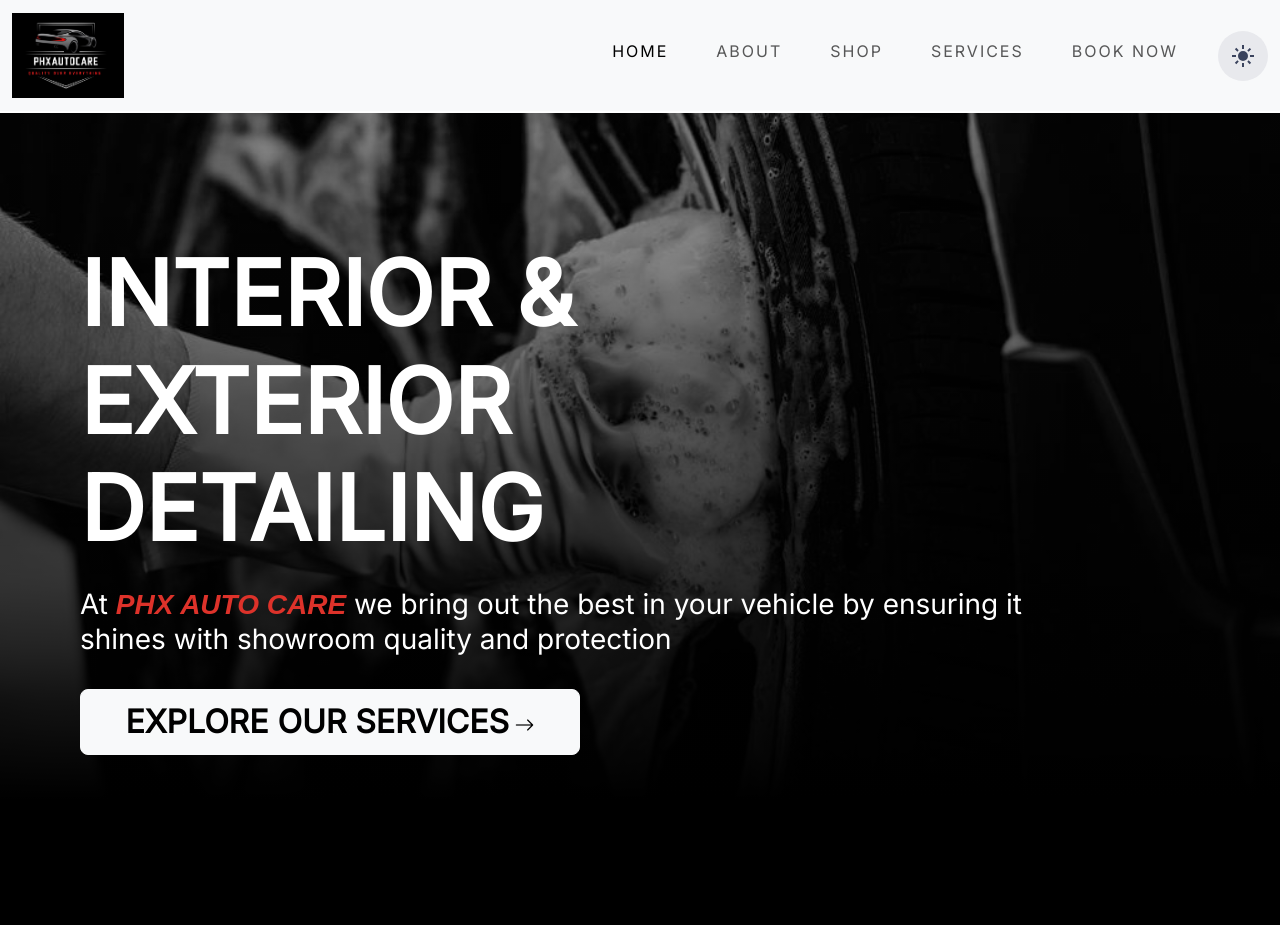
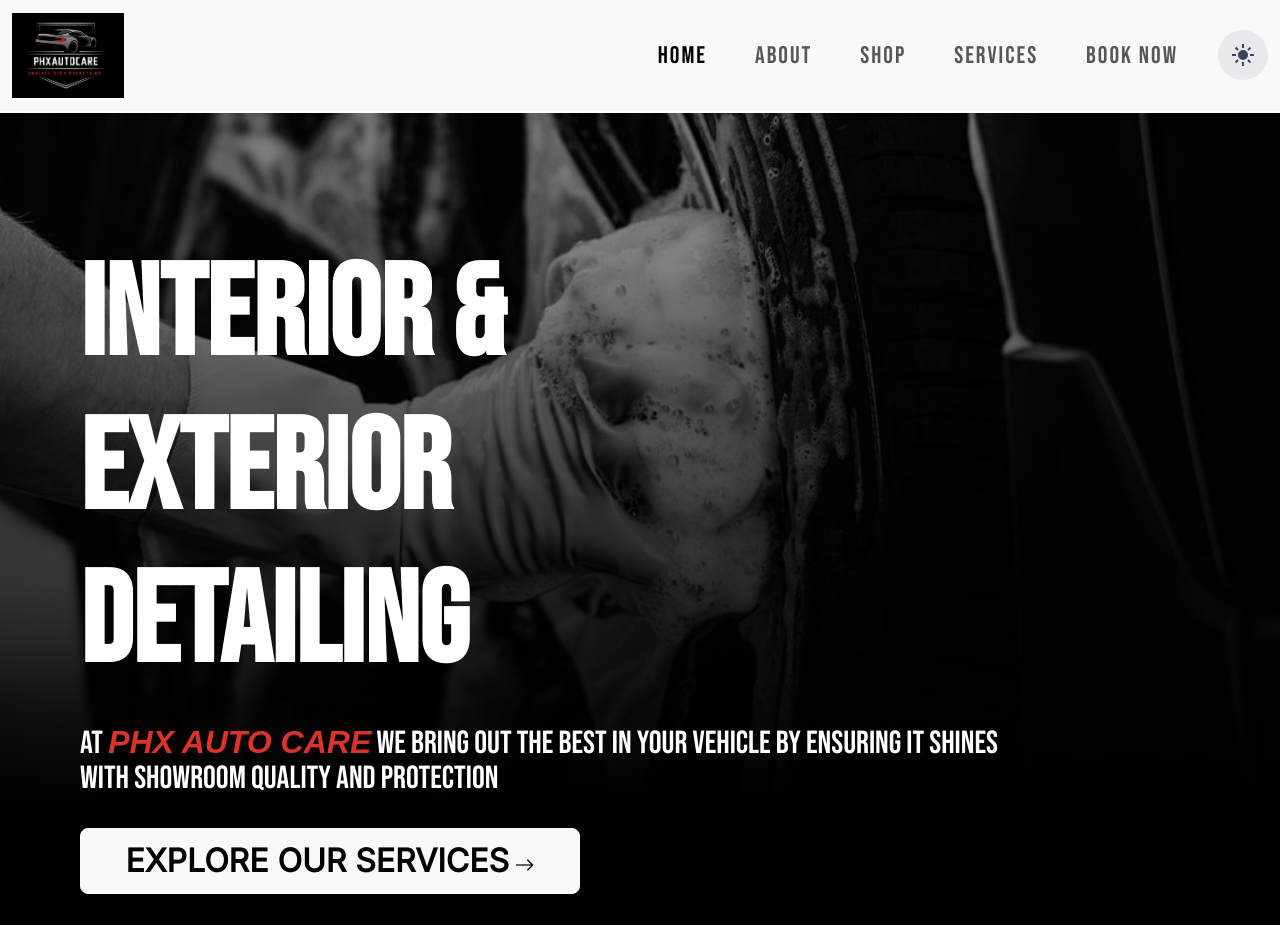
Before and after one commit to jakesturges/417-final, a plain HTML site: page index.html in a window 1280 px wide. Shown: the top 925 px of the page. Drawn offline with nearby package versions, Linux system fonts and the light colour scheme.

Commit message:
Update Font

```diff
--- a/style.css
+++ b/style.css
@@ -1,3 +1,6 @@
+@import url('https://fonts.googleapis.com/css2?family=Bebas+Neue&family=Roboto:wght@400;500;700&display=swap');
+
+
 :root {
     --main-background: black;
     --text-color: #fff;
@@ -66,18 +69,23 @@ html {
     font-size: 100%;
 }
 
+h1, h2, h3, h4 {
+    font-family: 'Bebas Neue', sans-serif;
+}
+
 h1 {
     font-weight: 600;
-    font-size: 3.2rem;
+    font-size: 5rem;
 }
 
 h2 {
-    font-size: 2rem;
+    font-size: 3rem;
     font-weight: 700;
 }
 
 h3 {
     font-weight: normal;
+    font-size: 2rem;
     line-height: 2.2rem;
     margin-top: 1rem;
     width: 80%;
@@ -103,6 +111,11 @@ button span {
 
 .primary-header {
     border-bottom: solid 2px #fff;
+}
+
+.nav-link {
+    font-family: 'Bebas Neue', sans-serif;
+    font-size: 2rem;
 }
 
 /* HERO SECTION  */
@@ -138,6 +151,7 @@ button span {
     margin-top: 8rem;
 }
 
+
 /* ABOUT US SECTION  */
 
 #about-us {
@@ -145,6 +159,13 @@ button span {
     margin-bottom: 5rem;
     padding-bottom: 5rem;
 }
+
+.head-text {
+    font-weight: 700;
+    margin-bottom: 30px;
+    color: var(--secondary-color);
+}
+
 
 #about-us h3 {
     color: var(--secondary-color);
@@ -287,13 +308,6 @@ button span {
 
 .service-wrapper img {
     width: 100px;
-}
-
-.head-text {
-    font-size: 32px;
-    font-weight: 700;
-    margin-bottom: 30px;
-    color: var(--secondary-color);
 }
 
 .service-box {
@@ -572,7 +586,7 @@ footer {
 
 @media (min-width: 1100px) {
     .nav-link {
-        font-size: 1rem;
+        font-size: 1.5rem;
         text-transform: uppercase;
         letter-spacing: 2px;
         margin-right: 2rem;
@@ -583,7 +597,7 @@ footer {
       margin-left: 5rem;
     }
     .hero-text h1 {
-        font-size: 7vw;
+        font-size: 8rem;
     }
     .hero-text p {
         font-size: 1rem;
```
